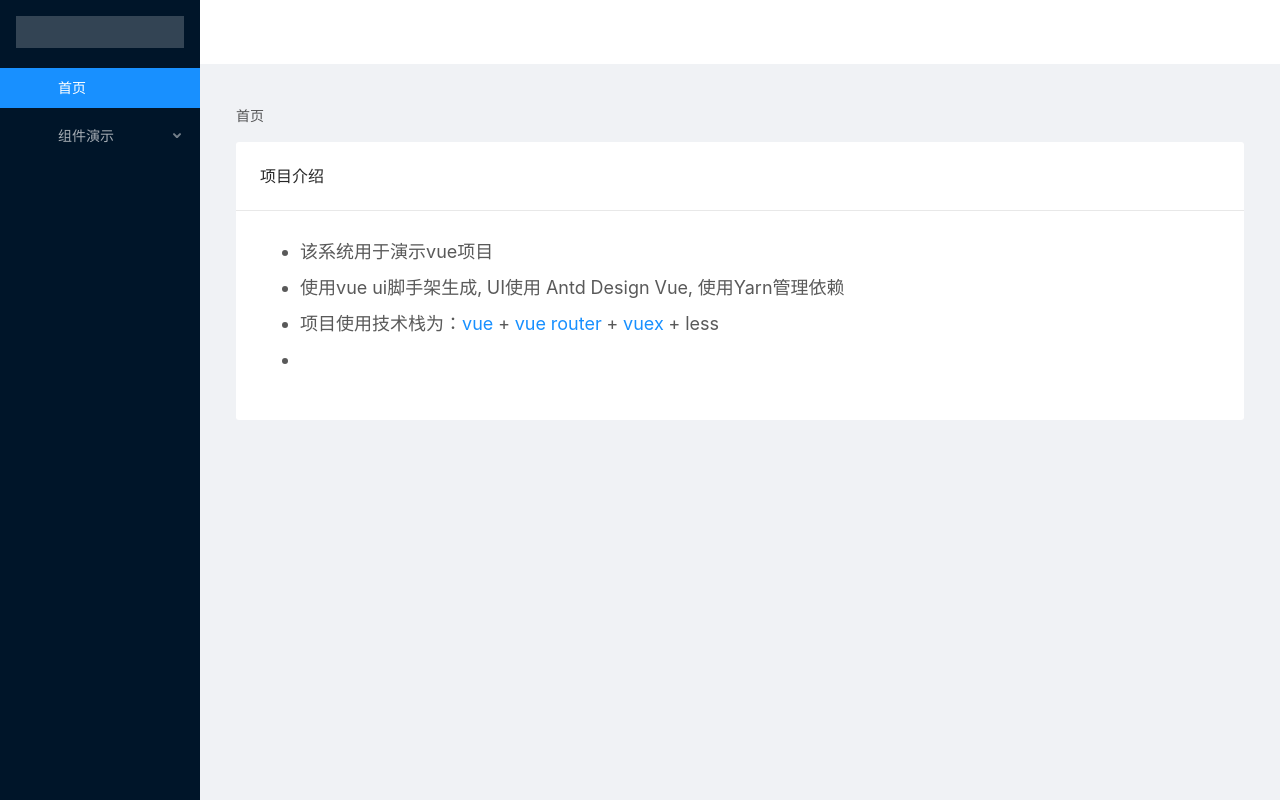
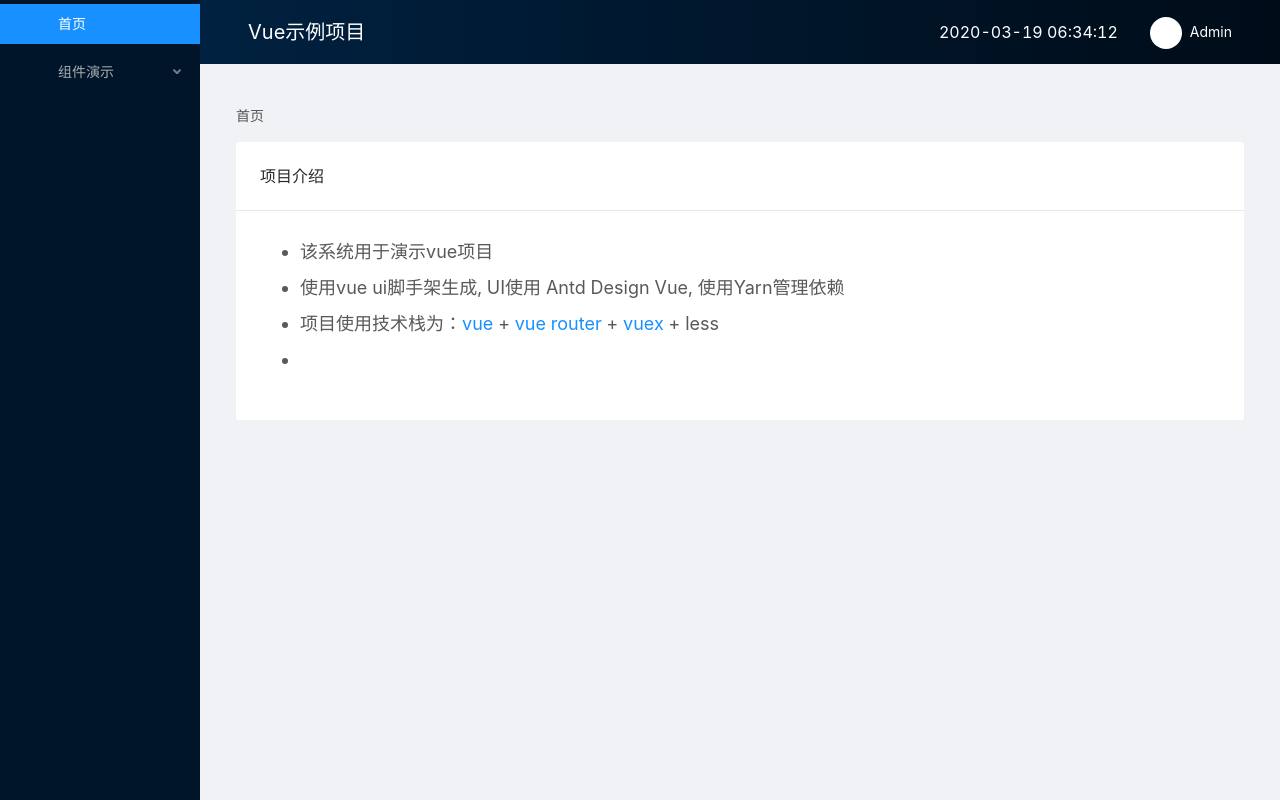
Before and after one commit to nailuox/vue_demo, a Vue app: page / in a window 1280 px wide. Built offline with nearby package versions, Linux system fonts and the light colour scheme.

Commit message:
add header time

```diff
--- a/src/App.vue
+++ b/src/App.vue
@@ -21,9 +21,13 @@
 
 <script>
 import { Layout } from 'ant-design-vue'
+import moment from 'moment'
+import 'moment/locale/zh-cn'
 
 import LeftSide from '@/components/blocks/LeftSide'
 import Header from '@/components/blocks/Header'
+
+moment.locale('zh-cn')
 
 export default {
 	components: {
@@ -39,7 +43,7 @@ export default {
 #components-layout-demo-custom-trigger {
 	height: 100%;
 }
-#components-layout-demo-custom-trigger .trigger {
+/* #components-layout-demo-custom-trigger .trigger {
 	font-size: 18px;
 	line-height: 64px;
 	padding: 0 24px;
@@ -55,5 +59,5 @@ export default {
 	height: 32px;
 	background: rgba(255, 255, 255, 0.2);
 	margin: 16px;
-}
+} */
 </style>
--- a/src/components/Demo/FabricDemo/index.vue
+++ b/src/components/Demo/FabricDemo/index.vue
@@ -123,7 +123,7 @@ export default {
 			fabric.Image.fromURL(photo, function(img) {
 				img.scale(0.3).set({
 					left: 200,
-					top: 200,
+					top: 200
 					// angle: -15
 					// clipTo: function(ctx) {
 					//   ctx.arc(0, 0, radius, 0, Math.PI * 2, true)
--- /dev/null
+++ b/src/components/blocks/Header/index.module.less
@@ -0,0 +1,46 @@
+.header {
+  background: linear-gradient(to right, #002140, #000c18) !important;
+  // box-shadow: 0px 5px 5px #001529;
+  padding: 0;
+  color: #fff;
+
+  .trigger {
+    font-size: 18px;
+    line-height: 64px;
+    padding: 0 24px;
+    cursor: pointer;
+    transition: color .3s;
+
+    &:hover {
+      color: #1890ff;
+    }
+  }
+
+  .title {
+    font-size: 20px;
+    font-weight: 400;
+  }
+
+  .usernameBox {
+    float: right;
+    margin-right: 16px;
+
+    >.ant-avatar {
+      background: #fff;
+      color: @primary-color;
+      margin-right: 8px;
+    }
+
+    >.anticon {
+      margin-left: 32px;
+      font-size: 1.2em;
+      cursor: pointer;
+    }
+  }
+
+  .timeBox {
+    float: right;
+    font-size: 16px;
+    margin-right: 32px;
+  }
+}
--- a/src/components/blocks/Header/index.vue
+++ b/src/components/blocks/Header/index.vue
@@ -1,44 +1,60 @@
 <template>
-	<a-layout-header style="background: #fff; padding: 0">
+	<a-layout-header class="header">
 		<a-icon
 			class="trigger"
 			:type="collapsed ? 'menu-unfold' : 'menu-fold'"
 			@click="changeCollapsed"
 		/>
+		<span class="title">Vue示例项目</span>
+		<div class="usernameBox">
+			<a-avatar icon="user" />
+			<span>Admin</span>
+			<a-icon type="logout" @click="logout" />
+		</div>
+		<div class="timeBox">{{ time }}</div>
 	</a-layout-header>
 </template>
 
 <script>
-import { Layout, Icon } from 'ant-design-vue'
+import { Layout, Icon, Avatar, message } from 'ant-design-vue'
 import { createNamespacedHelpers } from 'vuex'
+import { clearInterval } from 'timers'
 
 const { mapState, mapActions } = createNamespacedHelpers('header')
 
 export default {
 	components: {
 		'a-layout-header': Layout.Header,
-		'a-icon': Icon
+		'a-icon': Icon,
+		'a-avatar': Avatar
 	},
 	data() {
 		return {
-			// ...mapState({
-			// 	collapsed: state => {
-			//     window.console.log(state)
-			//     return state.collapsed
-			//   }
-			// })
+			timer: null
 		}
+	},
+	mounted() {
+		this.timer = setInterval(this.refreshTime, 1000)
+	},
+	beforeDestroy() {
+		clearInterval(this.timer)
 	},
 	computed: {
 		// 在 `header` 中查找
 		...mapState({
-			collapsed: state => state.collapsed
+			collapsed: state => state.collapsed,
+			time: state => state.time
 		})
 	},
 	methods: {
-		...mapActions(['changeCollapsed'])
+		...mapActions(['changeCollapsed', 'refreshTime']),
+		logout() {
+			message.info('this is test')
+		}
 	}
 }
 </script>
 
-<style></style>
+<style lang="less" scoped>
+@import './index.module.less';
+</style>
--- a/src/store/module/Header/index.js
+++ b/src/store/module/Header/index.js
@@ -1,8 +1,11 @@
-import { CHANGE_COLLAPSED } from './mutation-types'
+import moment from 'moment'
+
+import { CHANGE_COLLAPSED, REFRESH_TIME } from './mutation-types'
 
 // initial state
 const state = {
-	collapsed: false
+	collapsed: false,
+	time: moment().format('YYYY-MM-DD HH:mm:ss')
 }
 
 // getters
@@ -15,6 +18,9 @@ const getters = {}
 const actions = {
 	changeCollapsed({ commit, state }) {
 		commit({ type: CHANGE_COLLAPSED, collapsed: !state.collapsed })
+	},
+	refreshTime({ commit }) {
+		commit({ type: REFRESH_TIME })
 	}
 }
 
@@ -22,6 +28,9 @@ const actions = {
 const mutations = {
 	[CHANGE_COLLAPSED](state, paylod) {
 		state.collapsed = paylod.collapsed
+	},
+	[REFRESH_TIME](state) {
+		state.time = moment().format('YYYY-MM-DD HH:mm:ss')
 	}
 }
 
--- a/src/store/module/Header/mutation-types.js
+++ b/src/store/module/Header/mutation-types.js
@@ -1,2 +1,3 @@
 // mutation-types.js
 export const CHANGE_COLLAPSED = 'CHANGE_COLLAPSED'
+export const REFRESH_TIME = 'REFRESH_TIME'
```
